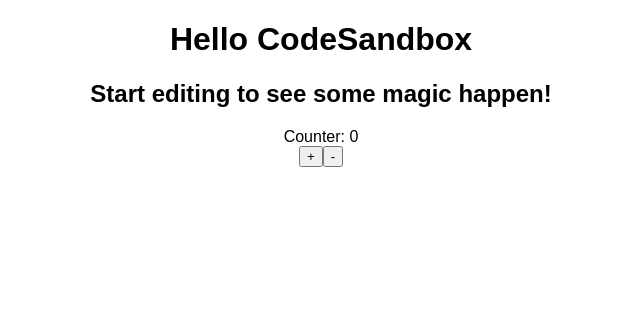
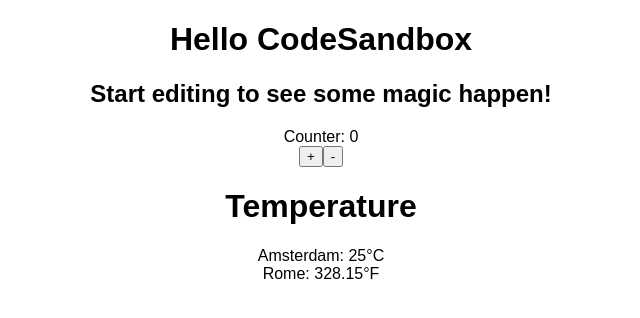
Before and after one commit to eovares/amazing-snowflake, a React (Create React App) app: page / in a window 1280 px wide. Shown: the top 318 px of the page, without its empty margins (319-959 px from the left). Built offline with nearby package versions, Linux system fonts and the light colour scheme.

Commit message:
Add temperature component

```diff
--- a/package.json
+++ b/package.json
@@ -6,6 +6,7 @@
   "main": "src/index.tsx",
   "dependencies": {
     "mobx": "5.15.4",
+    "mobx-devtools-mst": "0.9.21",
     "mobx-react": "6.1.7",
     "mobx-react-devtools": "6.1.1",
     "react": "^16.12.0",
--- a/src/App.tsx
+++ b/src/App.tsx
@@ -2,6 +2,11 @@
 import "./styles.css";
 import Counter from "./counter/Counter";
 import countState from "./counter/CounterStore";
+import Temperature from "./temperature/Temperature";
+import temperatureByCity from "./temperature/TemperatureMapStore";
+
+// import DevTools from "mobx-react-devtools";
+// <DevTools />
 
 export default function App() {
   return (
@@ -9,6 +14,7 @@
       <h1>Hello CodeSandbox</h1>
       <h2>Start editing to see some magic happen!</h2>
       <Counter store={countState} />
+      <Temperature temperatures={temperatureByCity} />
     </div>
   );
 }
--- /dev/null
+++ b/src/temperature/Temperature.tsx
@@ -0,0 +1,35 @@
+import { observer } from "mobx-react";
+import * as React from "react";
+// import * as ReactDOM from "react-dom";
+// import { observable } from "mobx";
+// import { Component } from "react";
+
+const Temperature = observer(({ temperatures }) => {
+  // render
+  return (
+    <div>
+      <h1>Temperature</h1>
+      <div>
+        {[...temperatures.entries()].map(([city, temperature]) => {
+          return (
+            <div key={city + temperature}>
+              {city}: {temperature.temperature}
+            </div>
+          );
+        })}
+      </div>
+    </div>
+  );
+});
+
+export default Temperature;
+
+/*
+  for (let [key, value] of temperatures.entries()) {
+    console.log(key + " = " + value.temperature);
+  }
+  [...temperatures.entries()].map(([key, value]: [string, any]) =>
+    console.log(key, value)
+  );
+
+*/
--- /dev/null
+++ b/src/temperature/TemperatureMapStore.ts
@@ -0,0 +1,19 @@
+import { observable } from "mobx";
+import TemperatureStore from "./TemperatureStore";
+import { TemperatureTypes } from "./TemperatureTypes";
+
+const temperatureByCity = observable(
+  new Map([
+    ["Amsterdam", new TemperatureStore(25, TemperatureTypes.Celsius)],
+    ["Rome", new TemperatureStore(55, TemperatureTypes.Fahrenheit)]
+  ])
+);
+
+export default temperatureByCity;
+
+/*
+return new Map([
+      ["City1", new TemperatureStore(25, TemperatureTypes.Celsius)],
+      ["City2", new TemperatureStore(55, TemperatureTypes.Fahrenheit)]
+    ]);
+*/
--- /dev/null
+++ b/src/temperature/TemperatureStore.ts
@@ -0,0 +1,53 @@
+import { observable, computed, action } from "mobx";
+import { TemperatureTypes } from "./TemperatureTypes";
+
+class TemperatureStore {
+  @observable unit = TemperatureTypes.Celsius;
+  @observable temperatureCelsius: number;
+
+  constructor(degrees: number, unit: TemperatureTypes) {
+    this.unit = unit;
+    this.temperatureCelsius = degrees;
+  }
+
+  @computed get temperatureKelvin(): number {
+    console.log("calculating Kelvin");
+    return this.temperatureCelsius * (9 / 5) + 32;
+  }
+
+  @computed get temperatureFahrenheit(): number {
+    console.log("calculating Kelvin");
+    return this.temperatureCelsius + 273.15;
+  }
+
+  @computed get temperature(): string {
+    console.log("calculating temperature");
+
+    if (this.unit === TemperatureTypes.Kelvin) {
+      return this.temperatureKelvin.toString() + "°K";
+    } else if (this.unit === TemperatureTypes.Fahrenheit) {
+      return this.temperatureFahrenheit.toString() + "°F";
+    } else {
+      return this.temperatureCelsius.toString() + "°C";
+    }
+  }
+
+  @action setUnit(newUnit: TemperatureTypes) {
+    this.unit = newUnit;
+  }
+
+  @action setCelsius(degrees: number) {
+    this.temperatureCelsius = degrees;
+  }
+
+  @action("Update temperature and unit")
+  setTemperatureAndUnit(degrees: number, unit: TemperatureTypes) {
+    this.setUnit(unit);
+    this.setCelsius(degrees);
+  }
+}
+
+export default TemperatureStore;
+
+// const temperatureStore = new TemperatureStore();
+// export default temperatureStore;
--- /dev/null
+++ b/src/temperature/TemperatureTypes.ts
@@ -0,0 +1,5 @@
+export enum TemperatureTypes {
+  Fahrenheit = "F",
+  Celsius = "C",
+  Kelvin = "K"
+}
```
Also changed, not shown: tsconfig.json (+39 -5 lines), 1 other file (tests, documents, lock files or other folders).
